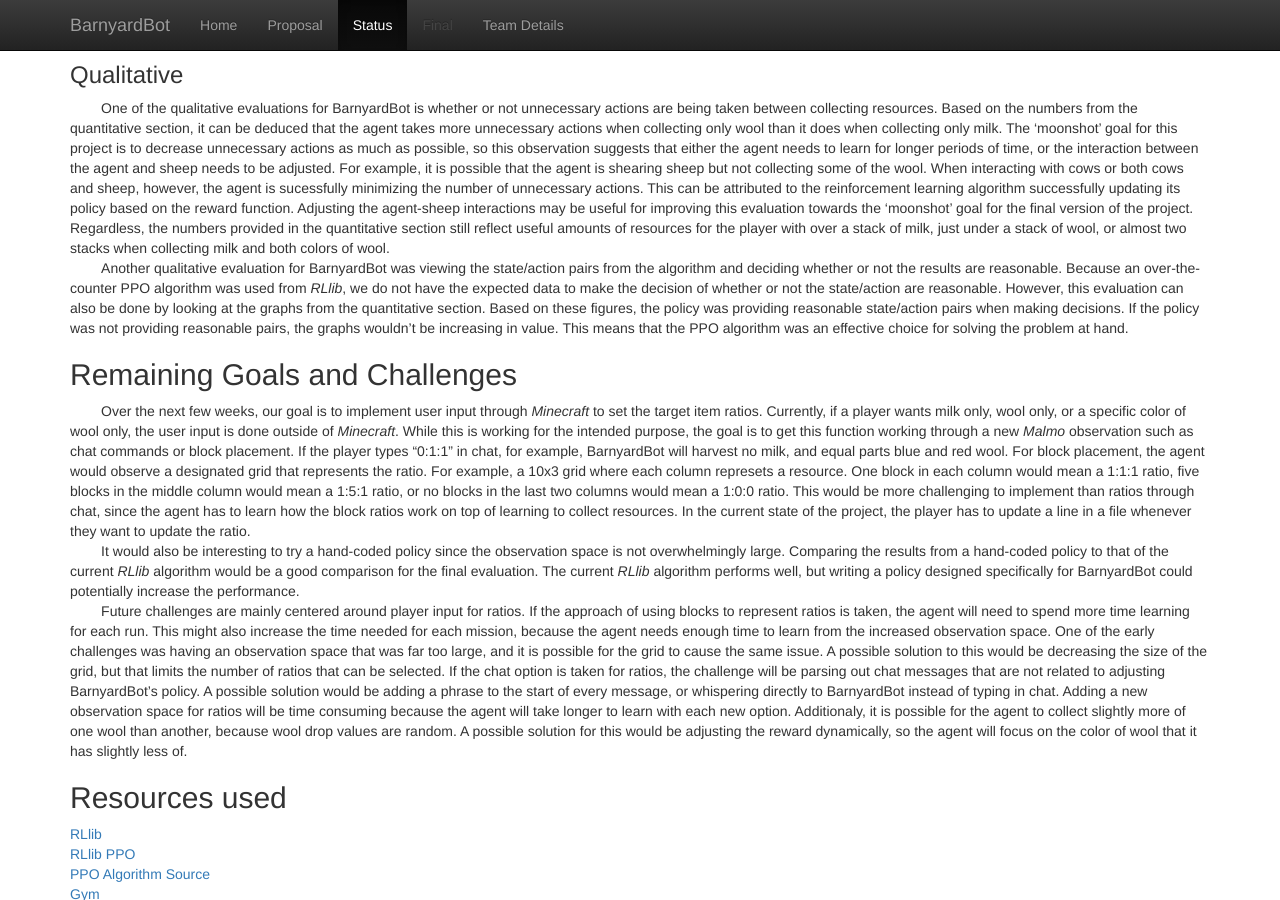
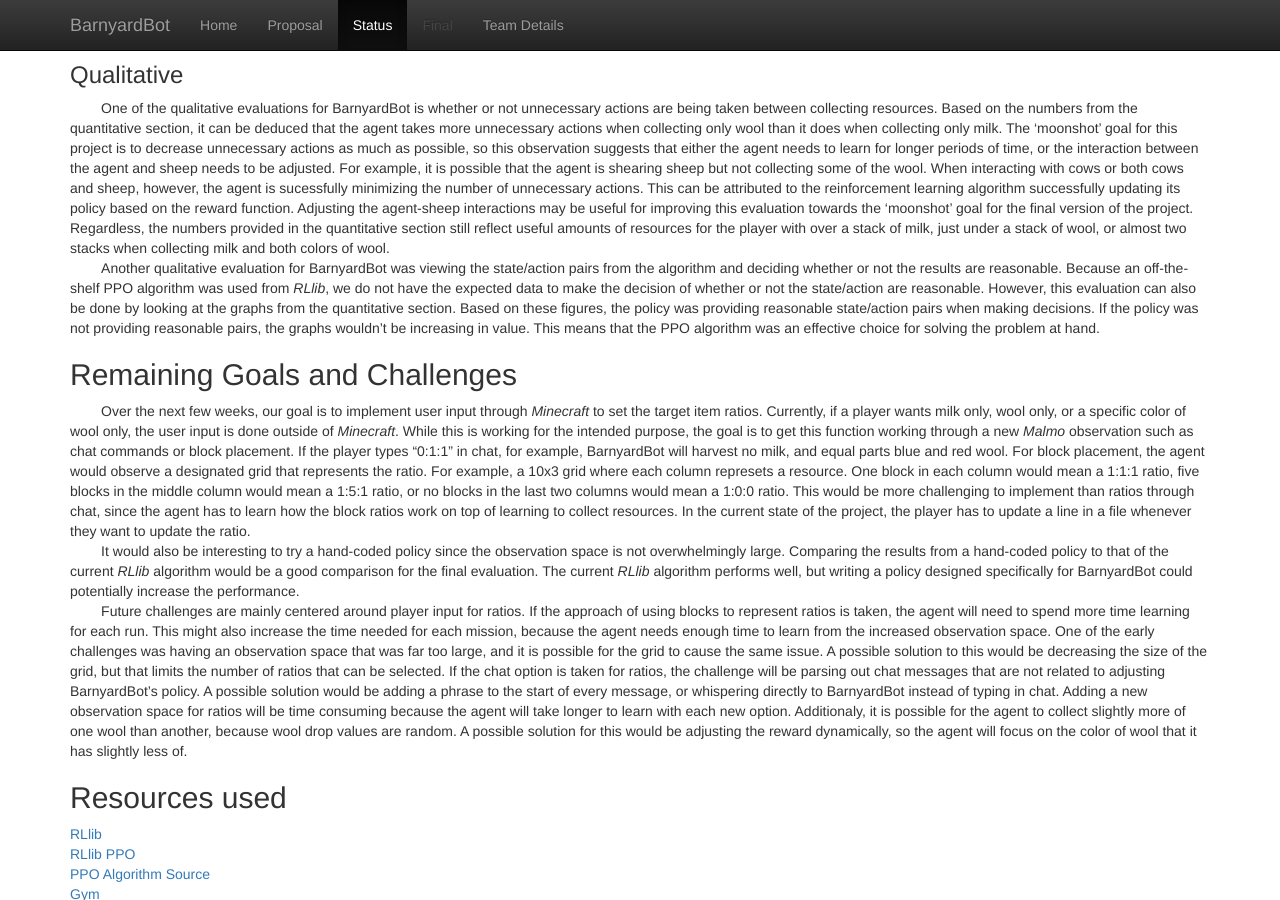
Before and after one commit to brandonmeyer/BarnyardBot, a Jekyll site: the page built from docs/status.md, in a window 1280 px wide and 900 px high, scrolled down 1861 px. Built offline with Jekyll 4.4.1, drawn with Linux system fonts in a browser that asks for light colours; formulas are drawn with MathJax 3.

Commit message:
Fixed typo
Changed over-the-counter to off-the-shelf

```diff
--- a/docs/status.md
+++ b/docs/status.md
@@ -26,7 +26,7 @@
 
 ### Qualitative
 &nbsp;&nbsp;&nbsp;&nbsp;&nbsp;&nbsp;&nbsp;&nbsp;One of the qualitative evaluations for BarnyardBot is whether or not unnecessary actions are being taken between collecting resources. Based on the numbers from the quantitative section, it can be deduced that the agent takes more unnecessary actions when collecting only wool than it does when collecting only milk. The 'moonshot' goal for this project is to decrease unnecessary actions as much as possible, so this observation suggests that either the agent needs to learn for longer periods of time, or the interaction between the agent and sheep needs to be adjusted. For example, it is possible that the agent is shearing sheep but not collecting some of the wool. When interacting with cows or both cows and sheep, however, the agent is sucessfully minimizing the number of unnecessary actions. This can be attributed to the reinforcement learning algorithm successfully updating its policy based on the reward function. Adjusting the agent-sheep interactions may be useful for improving this evaluation towards the 'moonshot' goal for the final version of the project. Regardless, the numbers provided in the quantitative section still reflect useful amounts of resources for the player with over a stack of milk, just under a stack of wool, or almost two stacks when collecting milk and both colors of wool.\
-&nbsp;&nbsp;&nbsp;&nbsp;&nbsp;&nbsp;&nbsp;&nbsp;Another qualitative evaluation for BarnyardBot was viewing the state/action pairs from the algorithm and deciding whether or not the results are reasonable. Because an over-the-counter PPO algorithm was used from *RLlib*, we do not have the expected data to make the decision of whether or not the state/action are reasonable. However, this evaluation can also be done by looking at the graphs from the quantitative section. Based on these figures, the policy was providing reasonable state/action pairs when making decisions. If the policy was not providing reasonable pairs, the graphs wouldn't be increasing in value. This means that the PPO algorithm was an effective choice for solving the problem at hand.
+&nbsp;&nbsp;&nbsp;&nbsp;&nbsp;&nbsp;&nbsp;&nbsp;Another qualitative evaluation for BarnyardBot was viewing the state/action pairs from the algorithm and deciding whether or not the results are reasonable. Because an off-the-shelf PPO algorithm was used from *RLlib*, we do not have the expected data to make the decision of whether or not the state/action are reasonable. However, this evaluation can also be done by looking at the graphs from the quantitative section. Based on these figures, the policy was providing reasonable state/action pairs when making decisions. If the policy was not providing reasonable pairs, the graphs wouldn't be increasing in value. This means that the PPO algorithm was an effective choice for solving the problem at hand.
 
 ## Remaining Goals and Challenges
 &nbsp;&nbsp;&nbsp;&nbsp;&nbsp;&nbsp;&nbsp;&nbsp;Over the next few weeks, our goal is to implement user input through *Minecraft* to set the target item ratios. Currently, if a player wants milk only, wool only, or a specific color of wool only, the user input is done outside of *Minecraft*. While this is working for the intended purpose, the goal is to get this function working through a new *Malmo* observation such as chat commands or block placement. If the player types "0:1:1" in chat, for example, BarnyardBot will harvest no milk, and equal parts blue and red wool. For block placement, the agent would observe a designated grid that represents the ratio. For example, a 10x3 grid where each column represets a resource. One block in each column would mean a 1:1:1 ratio, five blocks in the middle column would mean a 1:5:1 ratio, or no blocks in the last two columns would mean a 1:0:0 ratio. This would be more challenging to implement than ratios through chat, since the agent has to learn how the block ratios work on top of learning to collect resources. In the current state of the project, the player has to update a line in a file whenever they want to update the ratio.\
```
